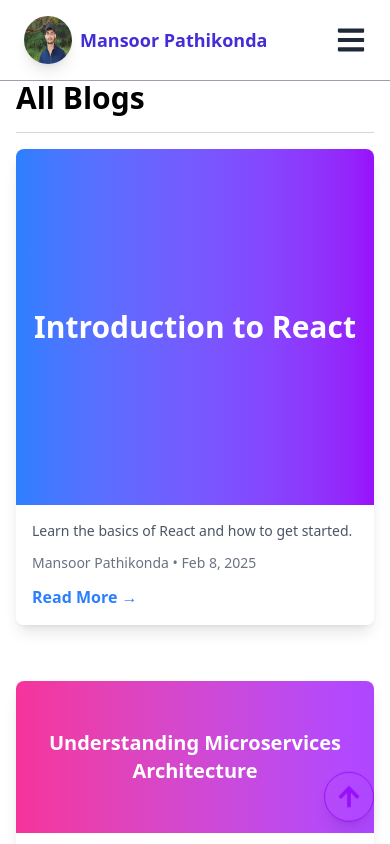
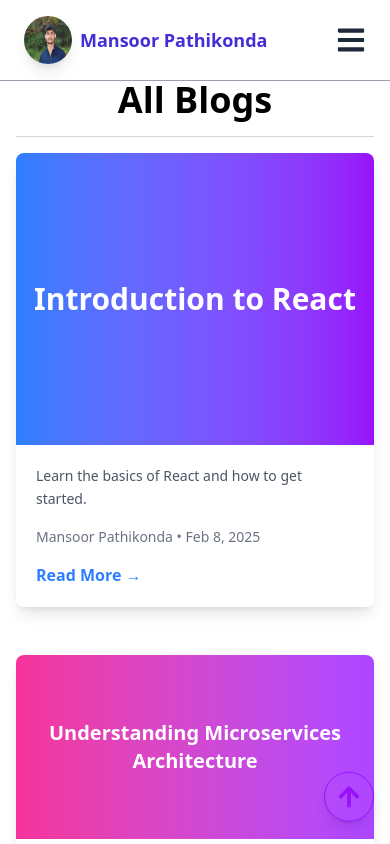
Before and after one commit to Mansoor-P/mansoor-profile, a React (Vite) app: page /blogs in a window 390 px wide. Shown: the top 844 px of the page. Built offline with nearby package versions, Linux system fonts and the light colour scheme.

Commit message:
Improved Blog UI: Fixed mobile layout, adjusted text spacing, and enhanced hover effects

```diff
--- a/src/pages/Blog.jsx
+++ b/src/pages/Blog.jsx
@@ -6,9 +6,9 @@ import blogs from "../data/blogsData";
 // Blog Component
 const Blog = () => {
   return (
-    <div className="mt-20 max-w-6xl mx-auto px-4 md:px-8 lg:px-12">
+    <div className="mt-20 max-w-6xl mx-auto px-4 sm:px-6 lg:px-12">
       <motion.h1
-        className="text-left text-3xl md:text-4xl font-bold"
+        className="text-center sm:text-left text-4xl md:text-4xl font-bold"
         initial={{ opacity: 0, y: -20 }}
         animate={{ opacity: 1, y: 0 }}
         transition={{ duration: 0.5 }}
@@ -16,13 +16,13 @@ const Blog = () => {
         All Blogs
       </motion.h1>
 
-      <div className="mt-4 border-t border-gray-300"></div>
+      <div className="mt-4 mb-4 border-t border-gray-300"></div>
 
       {/* Featured Blog */}
       {blogs.length > 0 && <BlogCard blog={blogs[0]} isFeatured />}
 
       {/* Blog Grid Section */}
-      <div className="grid grid-cols-1 sm:grid-cols-2 lg:grid-cols-3 gap-6 mt-8">
+      <div className="grid grid-cols-1 sm:grid-cols-2 lg:grid-cols-3 gap-8 mt-10">
         {blogs.slice(1).map((blog) => (
           <BlogCard key={blog.id} blog={blog} />
         ))}
@@ -35,8 +35,8 @@ const Blog = () => {
 const BlogCard = ({ blog, isFeatured }) => {
   return (
     <motion.div
-      className={`mt-4 rounded-lg overflow-hidden shadow-lg ${
-        isFeatured ? "mb-10" : ""
+      className={`rounded-lg overflow-hidden shadow-lg transition-transform duration-300 ${
+        isFeatured ? "mb-12" : ""
       }`}
       whileHover={{
         scale: 1.03,
@@ -46,9 +46,10 @@ const BlogCard = ({ blog, isFeatured }) => {
       animate={{ opacity: 1, y: 0 }}
       transition={{ duration: 0.5, ease: "easeOut" }}
     >
+      {/* Blog Header */}
       <div
-        className={`text-white text-center ${
-          isFeatured ? "py-40 sm:py-48" : "py-12"
+        className={`text-white text-center px-4 ${
+          isFeatured ? "py-32 sm:py-48" : "py-16"
         } ${
           isFeatured
             ? "bg-gradient-to-r from-blue-500 to-purple-600"
@@ -63,23 +64,31 @@ const BlogCard = ({ blog, isFeatured }) => {
           {blog.title}
         </h2>
       </div>
-      <div className="p-4 bg-white">
-        <p className="text-gray-600 text-sm sm:text-base">{blog.summary}</p>
-        <div className="flex items-center gap-2 mt-3">
+
+      {/* Blog Content */}
+      <div className="p-5 sm:p-6 bg-white">
+        <p className="text-gray-600 text-sm sm:text-base leading-relaxed">
+          {blog.summary}
+        </p>
+
+        {/* Author Section */}
+        <div className="flex items-center gap-3 mt-4">
           {blog.authorImg && (
             <img
               src={blog.authorImg}
               alt={blog.author}
-              className="w-8 h-8 sm:w-10 sm:h-10 rounded-full"
+              className="w-10 h-10 sm:w-12 sm:h-12 rounded-full border border-gray-300"
             />
           )}
           <span className="text-sm text-gray-500">
             {blog.author} • {blog.date}
           </span>
         </div>
+
+        {/* Read More Link */}
         <Link
           to={`/blogs/${blog.slug}`}
-          className="text-blue-500 mt-3 block font-semibold hover:underline hover:text-blue-700 transition-all duration-300"
+          className="text-blue-500 font-semibold mt-4 block hover:underline hover:text-blue-700 transition-all duration-300"
         >
           Read More →
         </Link>
```
